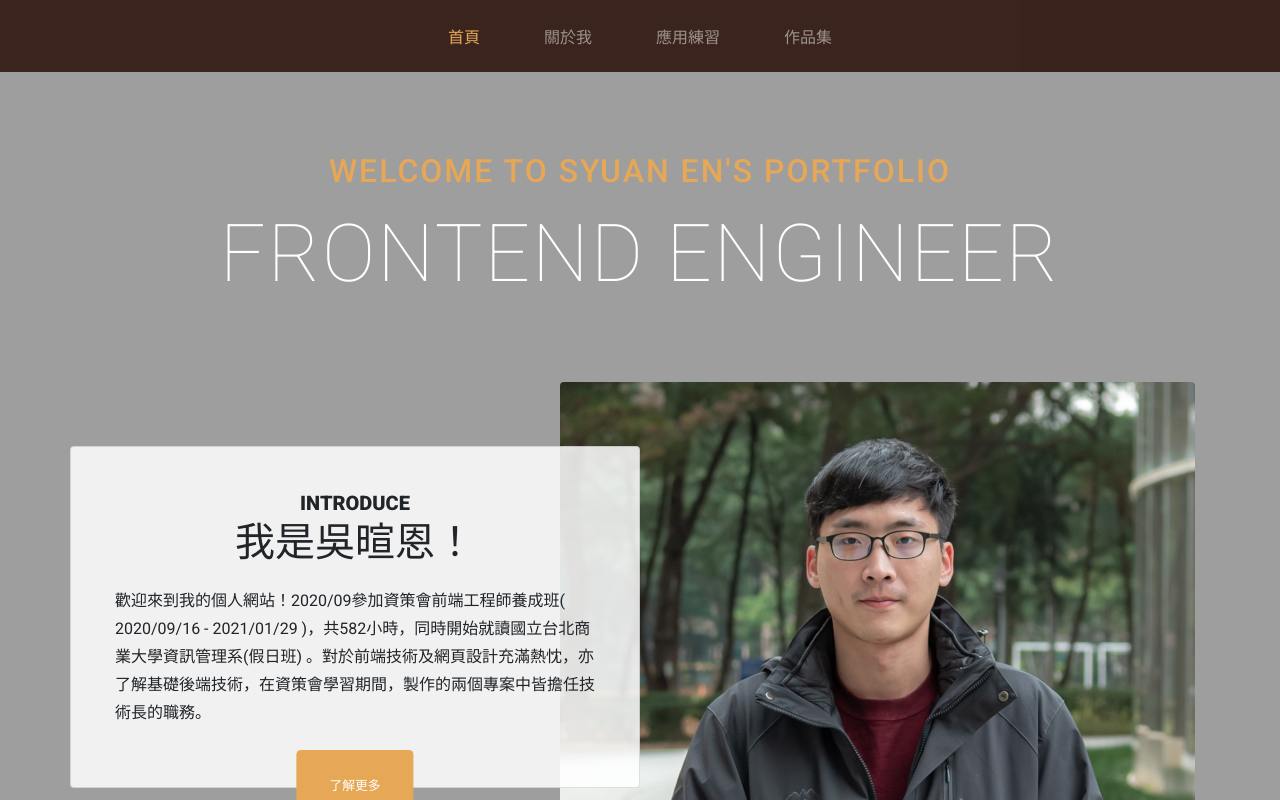
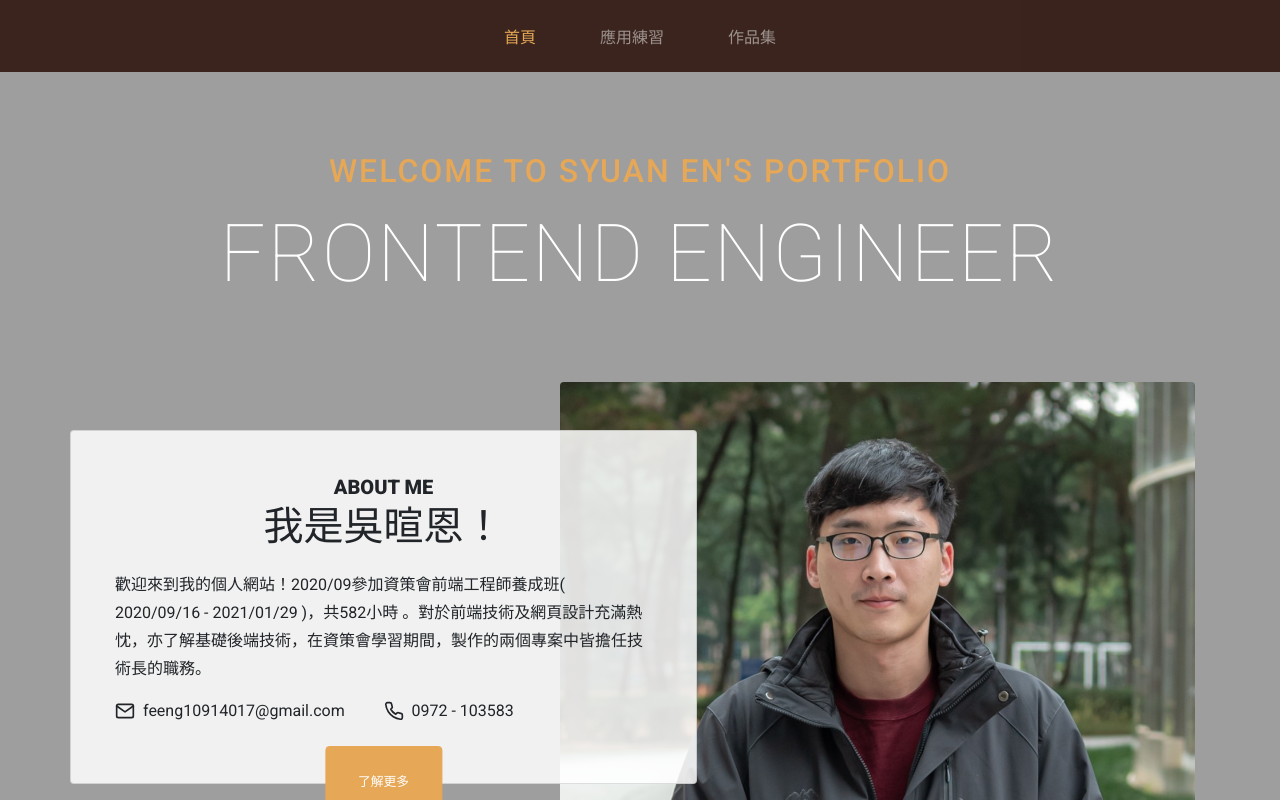
Before and after one commit to feeng10914017/PersonalWebsite, a React (Create React App) app: page / in a window 1280 px wide. Shown: the top 800 px of the page. Built offline with nearby package versions, Linux system fonts and the light colour scheme.

Commit message:
upadte homePage aboutMeContect

```diff
--- a/package.json
+++ b/package.json
@@ -11,6 +11,7 @@
     "react": "^17.0.1",
     "react-bootstrap": "^1.5.0",
     "react-dom": "^17.0.1",
+    "react-icons": "^4.2.0",
     "react-parallax": "^3.2.1",
     "react-router-dom": "^5.2.0",
     "react-scripts": "4.0.3",
--- a/src/App.js
+++ b/src/App.js
@@ -1,5 +1,5 @@
 import React from 'react'
-import { BrowserRouter as Router, Route, Link, Switch } from 'react-router-dom'
+import { BrowserRouter as Router, Route, Switch } from 'react-router-dom'
 
 //排版用元件
 import MyNavbar from './components/MyNavbar'
@@ -7,7 +7,7 @@ import MainContent from './components/MainContent'
 
 //頁面元件
 import Home from './pages/Home'
-import About from './pages/About'
+// import About from './pages/About'
 import Exercise from './pages/Exercise'
 import Portfolio from './pages/Portfolio'
 import NotFoundPage from './pages/NotFoundPage'
@@ -24,9 +24,9 @@ function App() {
             <Route path="/exercise">
               <Exercise />
             </Route>
-            <Route path="/about">
+            {/* <Route path="/about">
               <About />
-            </Route>
+            </Route> */}
             <Route exact path="/">
               <Home />
             </Route>
--- a/src/components/MyFooter.js
+++ b/src/components/MyFooter.js
@@ -1,4 +1,4 @@
-import React, { useState, useEffect } from 'react'
+import React from 'react'
 
 function MyFooter(props) {
   return (
--- a/src/components/MyNavbar.js
+++ b/src/components/MyNavbar.js
@@ -1,9 +1,8 @@
-import React, { useState, useEffect } from 'react'
+import React from 'react'
 import { withRouter } from 'react-router-dom'
 import { Navbar, Nav, ProgressBar } from 'react-bootstrap'
 import { NavLink } from 'react-router-dom'
 function MyNavbar(props) {
-  const { location } = props
   return (
     <>
       <Navbar
@@ -23,9 +22,9 @@ function MyNavbar(props) {
             <Nav.Link as={NavLink} to="/" exact>
               首頁
             </Nav.Link>
-            <Nav.Link as={NavLink} to="/about">
+            {/* <Nav.Link as={NavLink} to="/about">
               關於我
-            </Nav.Link>
+            </Nav.Link> */}
             <Nav.Link as={NavLink} to="/exercise">
               應用練習
             </Nav.Link>
--- a/src/pages/Home.js
+++ b/src/pages/Home.js
@@ -8,6 +8,7 @@ import {
   Card,
   Button,
 } from 'react-bootstrap'
+import { FiMail, FiPhone } from 'react-icons/fi'
 import { Link } from 'react-router-dom'
 function Home(props) {
   return (
@@ -29,16 +30,29 @@ function Home(props) {
           </Row>
           <Card className="hIntroContent bg-text p-4">
             <Card.Body className="mx-auto">
-              <Card.Title className="hIntroTitle1 mb-0">introduce</Card.Title>
+              <Card.Title className="hIntroTitle1 mb-0">about me</Card.Title>
               <Card.Title className="hIntroTitle2 mb-4">
                 我是吳暄恩！
               </Card.Title>
               <Card.Text className="hIntroText">
                 歡迎來到我的個人網站！2020/09參加資策會前端工程師養成班(
-                2020/09/16 - 2021/01/29
-                )，共582小時，同時開始就讀國立台北商業大學資訊管理系(假日班)
+                2020/09/16 - 2021/01/29 )，共582小時
                 。對於前端技術及網頁設計充滿熱忱，亦了解基礎後端技術，在資策會學習期間，製作的兩個專案中皆擔任技術長的職務。
               </Card.Text>
+              <div className="hIntroContact">
+                <Col xs={12} md={6}>
+                  <Row>
+                    <FiMail />
+                    <p>feeng10914017@gmail.com</p>
+                  </Row>
+                </Col>
+                <Col xs={12} md={6}>
+                  <Row>
+                    <FiPhone />
+                    <p> 0972 - 103583</p>
+                  </Row>
+                </Col>
+              </div>
               <div className="hIntroButton d-flex justify-content-center">
                 <Link to="/about">
                   <Button variant="dark" size="xl">
@@ -51,7 +65,6 @@ function Home(props) {
         </Container>
         <Jumbotron className="hSkills">
           <Container>
-            {/* <Col lg={{ span: 10, offset: 1 }}> */}
             <Card body rounded className="hSkillsSquare">
               <div className="hSkillTitle mb-4">
                 <Card.Title className="hSkillsTitle1 mb-0">skills</Card.Title>
@@ -134,7 +147,6 @@ function Home(props) {
                 </Col>
               </Row>
             </Card>
-            {/* </Col> */}
           </Container>
         </Jumbotron>
       </div>
--- a/src/pages/NotFoundPage.js
+++ b/src/pages/NotFoundPage.js
@@ -1,4 +1,4 @@
-import React, { useState, useEffect } from 'react'
+import React from 'react'
 
 function NotFoundPage(props) {
   return (
--- a/src/styles/home.scss
+++ b/src/styles/home.scss
@@ -40,6 +40,26 @@
       }
       .hIntroText {
         line-height: 1.75;
+        // margin: 0;
+      }
+      .hIntroContact {
+        display: flex;
+        flex-wrap: wrap;
+
+        .col-12 {
+          margin-bottom: 1rem;
+          .row {
+            align-items: center;
+            p {
+              margin: 0;
+            }
+            svg {
+              font-size: 1.25rem;
+
+              margin-right: 0.5rem;
+            }
+          }
+        }
       }
       .hIntroButton {
         button {
@@ -53,7 +73,7 @@
     }
     @media (min-width: 992px) {
       .hIntroContent {
-        margin-top: 2rem;
+        margin-top: -2rem;
         position: absolute;
         left: 0;
         top: 0;
@@ -68,8 +88,8 @@
     }
     @media (min-width: 1200px) {
       .hIntroContent {
-        margin-top: 4rem;
-        width: 50%;
+        margin-top: 3rem;
+        width: 55%;
       }
     }
   }
```
Also changed, not shown: 1 other file (tests, documents, lock files or other folders).
